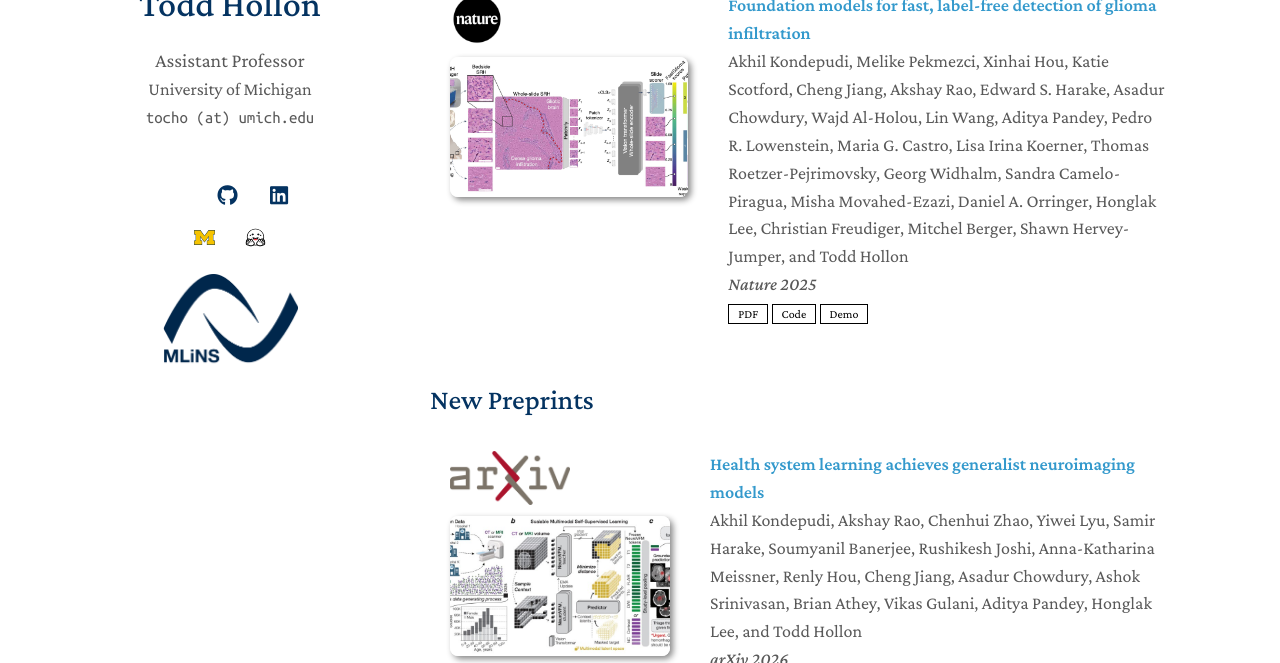
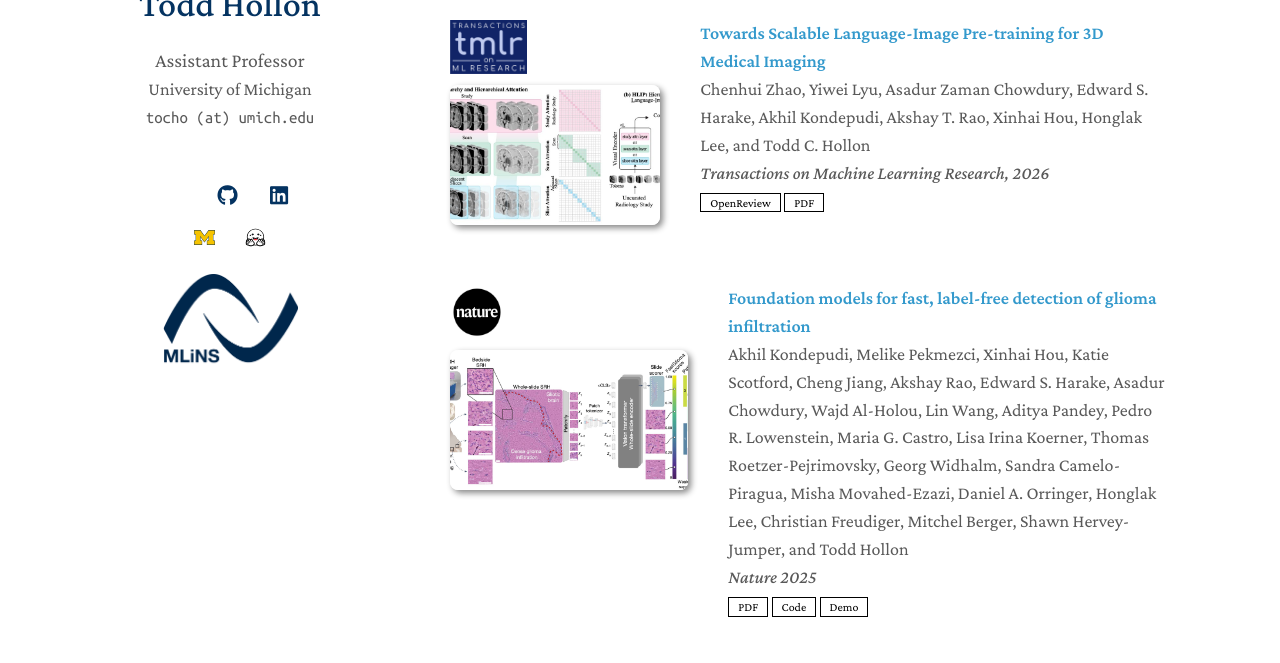
Before and after one commit to toddhollon/toddhollon.github.io, a Jekyll site: the page built from index.md, in a window 1280 px wide and 900 px high, scrolled down 1333 px, cut to the strip 237-900 px from the top of the window. Built offline with Jekyll 4.4.1, drawn with Linux system fonts in a browser that asks for light colours; a style sheet for code colours, icons or effects is not loaded; our own code applies the rules of GitHub Pages for plain Markdown files; some of the changed text lies outside the part shown.

Commit message:
neuroimaging, added citations

```diff
--- /dev/null
+++ b/_data/neuroimaging_publications.yml
@@ -0,0 +1,61 @@
+# Related publications for /research/neuroimaging/ (same schema as publications.yml).
+main:
+  - title: Towards Scalable Language-Image Pre-training for 3D Medical Imaging
+    authors: Chenhui Zhao, Yiwei Lyu, Asadur Zaman Chowdury, Edward S. Harake, Akhil Kondepudi, Akshay T. Rao, Xinhai Hou, Honglak Lee, and Todd C. Hollon
+    conference: TRANSACTIONS ON MACHINE LEARNING RESEARCH · 2026
+    venue_logo: "/assets/img/venues/tmlr.png"
+    url: https://openreview.net/forum?id=WxHf4EcBWA
+    pdf: "/assets/papers/5990_Towards_Scalable_Language.pdf"
+    image: "/assets/img/paper_logo/zhao2026hlip.png"
+    pills:
+      - title: OpenReview
+        link: https://openreview.net/forum?id=WxHf4EcBWA
+      - title: PDF
+        link: "/assets/papers/5990_Towards_Scalable_Language.pdf"
+
+  - title: Learning complete and explainable visual representations from itemized text supervision
+    authors: Yiwei Lyu, et al.
+    conference: Computer Vision and Pattern Recognition, 2026
+    venue_logo: "/assets/img/venues/cvpr_cvf.jpg"
+    pdf: https://arxiv.org/pdf/2512.11141
+    code: https://github.com/MLNeurosurg/ItemizedCLIP
+    image: "/assets/img/paper_logo/itemizedclip2026.png"
+    url: https://arxiv.org/abs/2512.11141
+
+  - title: Health system learning achieves generalist neuroimaging models
+    authors: Akhil Kondepudi, Akshay Rao, Chenhui Zhao, Yiwei Lyu, Samir Harake, Soumyanil Banerjee, Rushikesh Joshi, Anna-Katharina Meissner, Renly Hou, Cheng Jiang, Asadur Chowdury, Ashok Srinivasan, Brian Athey, Vikas Gulani, Aditya Pandey, Honglak Lee, and Todd Hollon
+    conference: arXiv · 2026
+    venue_logo: "/assets/img/venues/arxiv-logo.png"
+    url: https://arxiv.org/abs/2511.18640
+    pdf: https://arxiv.org/pdf/2511.18640
+    image: "/assets/img/paper_logo/neurovfm.png"
+    demo: https://neurovfm.mlins.org/
+    pills:
+      - title: arXiv
+        link: https://arxiv.org/abs/2511.18640
+      - title: PDF
+        link: https://arxiv.org/pdf/2511.18640
+      - title: Demo
+        link: https://neurovfm.mlins.org/
+      - title: Hugging Face
+        link: https://huggingface.co/collections/mlinslab/neurovfm
+
+  - title: Learning neuroimaging models with health system-scale data
+    authors: Yiwei Lyu, Samir Harake, Asadur Chowdury, et al.
+    conference: Nature Biomedical Engineering, 2026
+    venue_logo: "/assets/img/venues/nBME.jpg"
+    pdf: "/assets/papers/Prima_2026.pdf"
+    code: https://github.com/MLNeurosurg/Prima
+    image: "/assets/img/paper_logo/prima2026.png"
+    demo: https://prima.mlins.org/
+    url: https://prima.mlins.org/
+
+  - title: Generating novel pituitary datasets from open-source imaging data and deep volumentric segmentation
+    authors: Rachel Gologorsky, Edward Harake, Grace von Oiste, Mustafa Nasir-Moin, William Couldwell, Eric Oermann, and Todd Hollon
+    conference: PITUITARY · 2022
+    url: https://doi.org/10.1007/s11102-022-01255-7
+    pdf: https://mlins-site.s3.amazonaws.com/pdf/papers/gologorsky2022generating.pdf
+    image: "/assets/img/paper_logo/gologorsky2022generating.webp"
+    pills:
+      - title: PDF
+        link: https://mlins-site.s3.amazonaws.com/pdf/papers/gologorsky2022generating.pdf
--- a/_data/publications.yml
+++ b/_data/publications.yml
@@ -27,6 +27,18 @@
   code: https://github.com/RenlyH/CodeV
   image: "/assets/img/paper_logo/codev2026.png"
   url: https://arxiv.org/abs/2511.19661
+- title: Towards Scalable Language-Image Pre-training for 3D Medical Imaging
+  authors: Chenhui Zhao, Yiwei Lyu, Asadur Zaman Chowdury, Edward S. Harake, Akhil Kondepudi, Akshay T. Rao, Xinhai Hou, Honglak Lee, and Todd C. Hollon
+  conference: TRANSACTIONS ON MACHINE LEARNING RESEARCH · 2026
+  venue_logo: "/assets/img/venues/tmlr.png"
+  url: https://openreview.net/forum?id=WxHf4EcBWA
+  pdf: "/assets/papers/5990_Towards_Scalable_Language.pdf"
+  image: "/assets/img/paper_logo/zhao2026hlip.png"
+  pills:
+  - title: OpenReview
+    link: https://openreview.net/forum?id=WxHf4EcBWA
+  - title: PDF
+    link: "/assets/papers/5990_Towards_Scalable_Language.pdf"
 - title: Intelligent histology for tumor neurosurgery
   authors: Xinhai Hou <sup>*</sup>, Akhil V. Kondepudi <sup>*</sup>, Cheng Jiang <sup>*</sup>, Yiwei Lyu, Edward Samir Harake, Asadur Chowdury, Anna-Katharina Meißner, Volker Neuschmelting, David Reinecke, Gina Fürtjes, Georg Widhalm, Lisa Irina Körner, Jakob Straehle, Nicolas Neidert, Pierre Scheffler, Jürgen Beck, Michael E. Ivan, Ashish H. Shah, Aditya S. Pandey, Sandra Camelo-Piragua, Dieter Henrik Heiland, Oliver Schnell, Chris Freudiger, Jacob Young, Melike Pekmezci, Katie Scotford, Shawn Hervey-Jumper, Daniel Orringer, Mitchel Berger, and Todd Hollon
   conference: NEURO-ONCOLOGY ADVANCES · 2026
--- a/_data/selected_publications.yml
+++ b/_data/selected_publications.yml
@@ -31,6 +31,19 @@
     image: /assets/img/paper_logo/codev2026.png
     url: https://arxiv.org/abs/2511.19661
 
+  - title: Towards Scalable Language-Image Pre-training for 3D Medical Imaging
+    authors: Chenhui Zhao, Yiwei Lyu, Asadur Zaman Chowdury, Edward S. Harake, Akhil Kondepudi, Akshay T. Rao, Xinhai Hou, Honglak Lee, and Todd C. Hollon
+    conference: Transactions on Machine Learning Research, 2026
+    venue_logo: /assets/img/venues/tmlr.png
+    url: https://openreview.net/forum?id=WxHf4EcBWA
+    pdf: /assets/papers/5990_Towards_Scalable_Language.pdf
+    image: /assets/img/paper_logo/zhao2026hlip.png
+    pills:
+      - title: OpenReview
+        link: https://openreview.net/forum?id=WxHf4EcBWA
+      - title: PDF
+        link: /assets/papers/5990_Towards_Scalable_Language.pdf
+
   - title: Foundation models for fast, label-free detection of glioma infiltration
     authors: Akhil Kondepudi, Melike Pekmezci, Xinhai Hou, Katie Scotford, Cheng Jiang, Akshay Rao, Edward S. Harake, Asadur Chowdury, Wajd Al-Holou, Lin Wang, Aditya Pandey, Pedro R. Lowenstein, Maria G. Castro, Lisa Irina Koerner, Thomas Roetzer-Pejrimovsky, Georg Widhalm, Sandra Camelo-Piragua, Misha Movahed-Ezazi, Daniel A. Orringer, Honglak Lee, Christian Freudiger, Mitchel Berger, Shawn Hervey-Jumper, and Todd Hollon
     # conference_short: Nature
--- a/_layouts/homepage.html
+++ b/_layouts/homepage.html
@@ -50,7 +50,11 @@
         <br>
         {% endif %}
         {% if site.affiliation %}
+        {% if site.affiliation_link %}
         <a href="{{ site.affiliation_link }}" rel="noopener"><autocolor>{{ site.affiliation }}</autocolor></a>
+        {% else %}
+        <autocolor>{{ site.affiliation }}</autocolor>
+        {% endif %}
         <br>
         {% endif %}
         {% if site.email %}
--- a/index.md
+++ b/index.md
@@ -12,16 +12,17 @@
 
 ## MLiNS News
 
+- **[Feb 2026]** Xinhai Hou's paper, ***CodeV***, is accepted at *CVPR* as *Oral Paper*.
+- **[Apr 2026]** Samir Harake wins UM Khan Neurosurgery Award for best medical student.
 - **[Apr 2026]** Rush Joshi wins Best Clinical Absract at 2026 Neurosurgery Symposium.
 - **[Feb 2026]** ***Prima*** is published in *Nature Biomedical Engineering*.
 - **[Feb 2026]** Yiwei Lyu's paper, ***ItemizedCLIP***, is accepted at *CVPR*.
-- **[Feb 2026]** Xinhai Hou's paper, ***CodeV***, is accepted at *CVPR*.
 - More news [here](/news/).
 
 ## MLiNS Research Programs
 
 - **[Intelligent Histology](/research/intelligent-histology/)** - intraoperative microscopy, computational pathology
-- **[Neuroimaging](/research/neuroimaging/)** - AI for computed tomography and magnetic resonance imaging
+- **[Intelligent Neuroimaging](/research/neuroimaging/)** - AI for computed tomography and magnetic resonance imaging
 - **[Multimodal AI](/research/multimodal-medical-ai/)** - vision-language modeling, health system learning
 - **[Patient forecasting](/research/patient-forecasting/)** - outcome and survival prediction
 
@@ -33,7 +34,7 @@
 
 {% include_relative _includes/selected_preprints.md %}
 
-### [Full list of lab papers.](/publications/)
+## [Full list of lab papers.](/publications/)
 
 <!-- ## Funding sources -->
 
```
Also changed, not shown: research/neuroimaging.md (+3 -5 lines), assets/img/paper_logo/zhao2026hlip.png (added), assets/img/research/neuroimaging_overview.png (added), assets/img/venues/tmlr.png (added), 1 other file.
